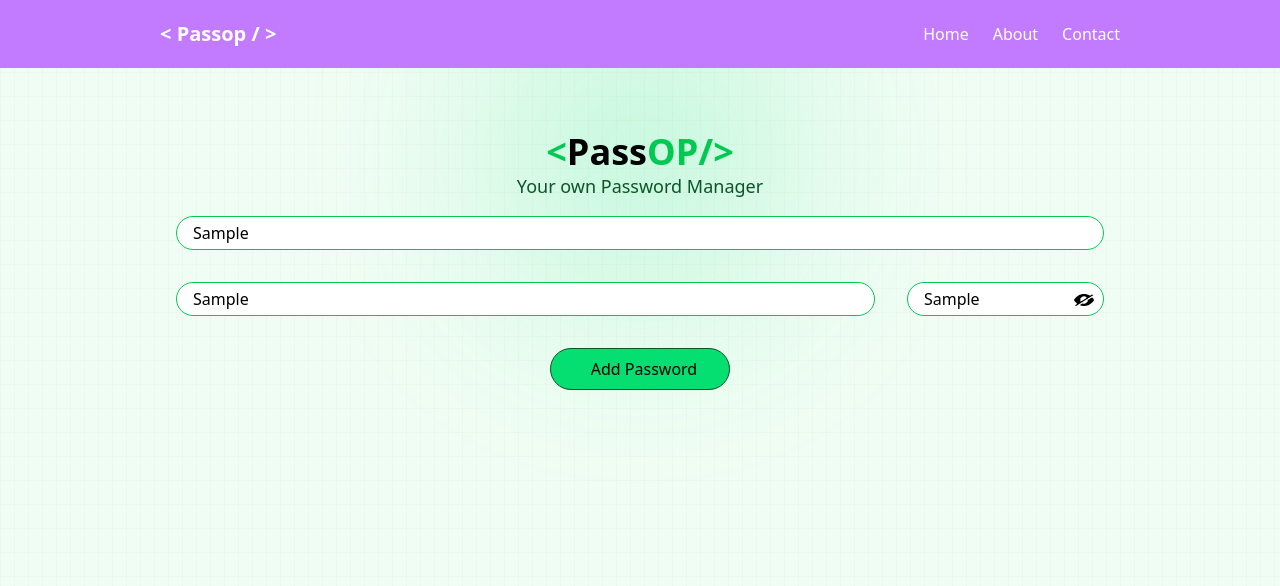
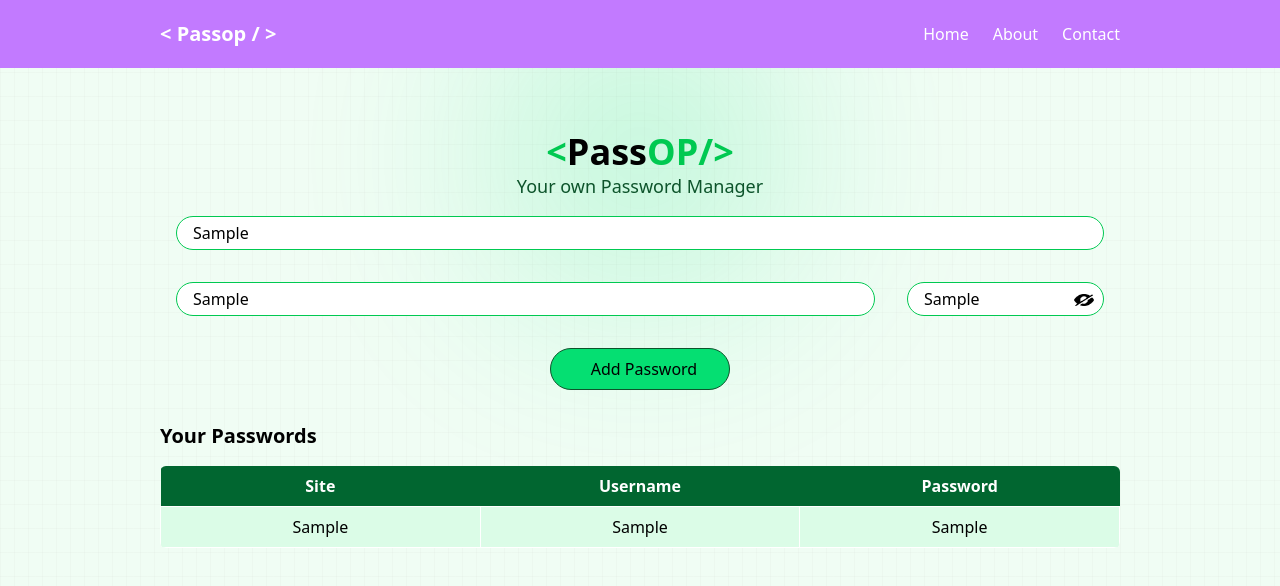
Before and after one commit to Abhisheksharma91122/Password-Manager, a React (Vite) app: page / in a window 1280 px wide. Both pictures are taken after typing "Sample", "Sample", "Sample" into the empty fields and a click on the button "Add Password". Shown: the top 586 px of the page. Built offline with nearby package versions, Linux system fonts and the light colour scheme; some icons are missing.

Commit message:
Display Passwords Retrieved from LocalStorage

```diff
--- a/src/components/Manager.jsx
+++ b/src/components/Manager.jsx
@@ -12,21 +12,21 @@ const Manager = () => {
     const [passwordArray, setpasswordArray] = useState([]);
 
     useEffect(() => {
-      let password = localStorage.getItem("passwords");
-      if(password) {
-        setpasswordArray(JSON.parse(password))
+        let passwords = localStorage.getItem("passwords");
+        if (passwords) {
+            setpasswordArray(JSON.parse(passwords))
         }
     }, [])
 
 
     const handleChange = (e) => {
-      setform({...form, [e.target.name]: e.target.value})
+        setform({ ...form, [e.target.name]: e.target.value })
     }
 
 
-    const showPassword = ()=>{
+    const showPassword = () => {
         alert("show the password");
-        if(ref.current.src.includes("icons/eyecross.png")) {
+        if (ref.current.src.includes("icons/eyecross.png")) {
             ref.current.src = "icons/eye.png";
         } else {
             ref.current.src = "icons/eyecross.png";
@@ -73,6 +73,31 @@ const Manager = () => {
                         Add Password
                     </button>
                 </div>
+                <div className='passwords'>
+                    <h2 className='font-bold text-xl py-4'>Your Passwords</h2>
+                    {passwordArray.length === 0 && <div> No Passwords to Show</div>}
+                    {passwordArray != 0 && <table className="table-auto w-full rounded-md overflow-hidden">
+                        <thead className='bg-green-800 text-white'>
+                            <tr>
+                                <th className='py-2'>Site</th>
+                                <th className='py-2'>Username</th>
+                                <th className='py-2'>Password</th>
+                            </tr>
+                        </thead>
+                        <tbody className='bg-green-100'>
+                            {passwordArray.map((items, index) => {
+                                return <tr>
+                                    <td className='text-center w-32 py-2 border border-white'><a href={items.site} target='_blank'>{items.site}</a></td>
+                                    <td className='text-center w-32 py-2 border border-white'>{items.username}</td>
+                                    <td className='text-center w-32 py-2 border border-white'>{items.password}</td>
+                                </tr>
+                            })}
+
+                        </tbody>
+                    </table>}
+
+                </div>
+
             </div>
         </div>
     )
```
Also changed, not shown: public/icons/github.svg (added). Lines whose indentation alone changed are shown as unchanged.
